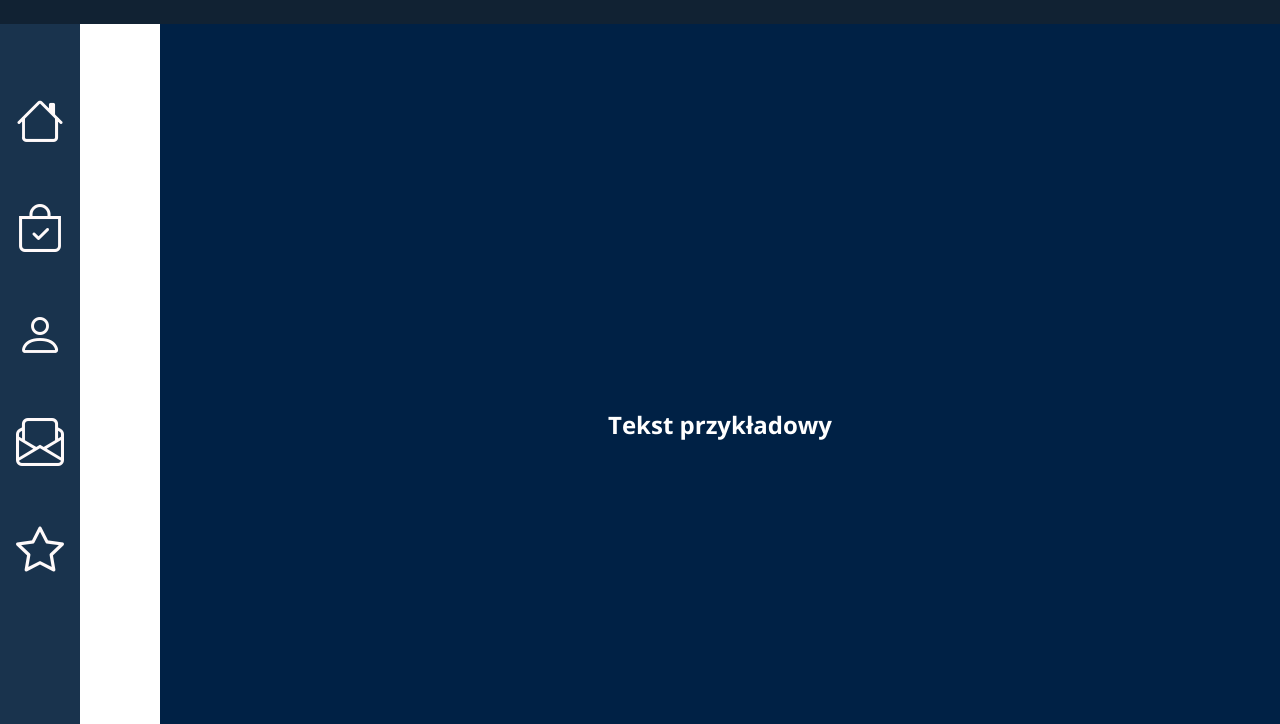
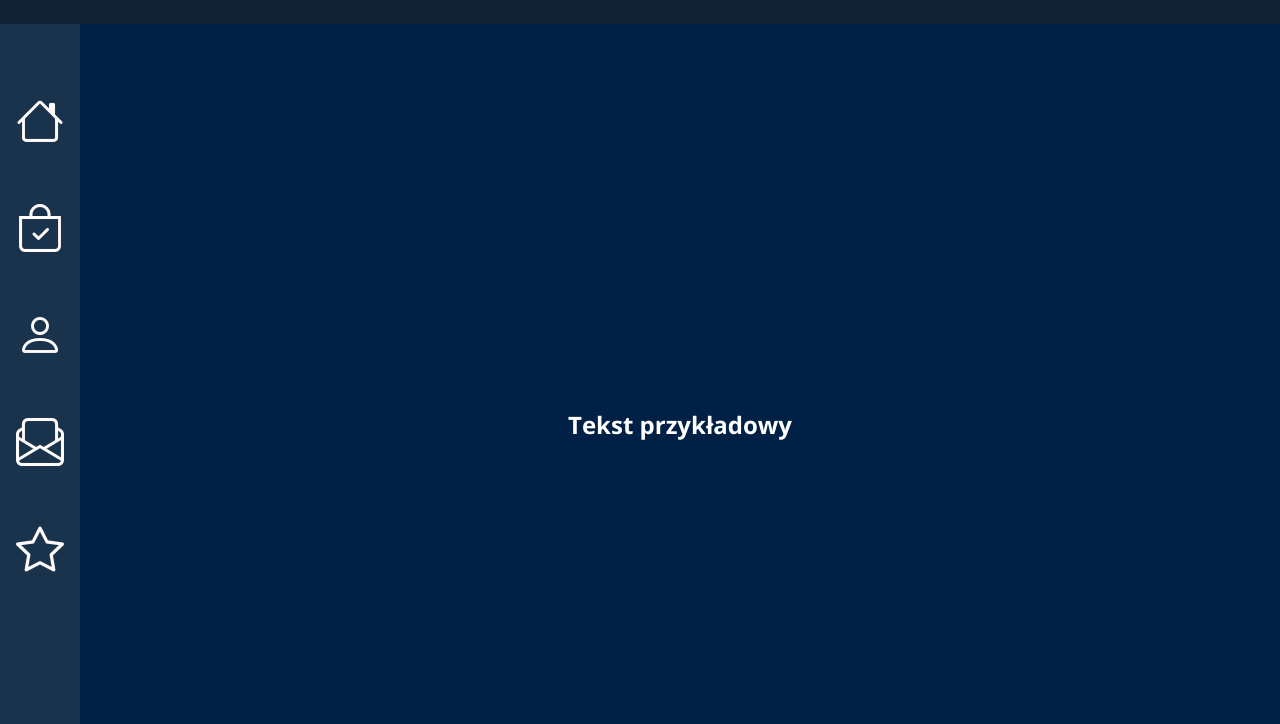
Before and after one commit to KacperKsiez/html-10-10-2022, a plain HTML site: page index.html in a window 1280 px wide. Shown: the part 76-800 px from the top of the page. Drawn offline with nearby package versions, Linux system fonts and the light colour scheme.

Commit message:
Naprawiłęm to co popsute

```diff
--- a/index.html
+++ b/index.html
@@ -69,7 +69,6 @@
 		</nav>
 
 		<main class="content">
-			<main class="content">
 			<section>
 				<div class="content-container">
 					<h2>Tekst przykładowy</h2>
@@ -105,7 +104,6 @@
 				</div>
 			</section>
 		</main>
-		</main>
 		<footer class="main-footer">
 			<h1 class="main-footer__txt">Strona została stworzona przez Kacpra K, Bartosza K, Fabiana O</h1>
 			<i class="main-footer__icon bi bi-phone">Kontakt: 000-000-000</i>
```
Lines whose indentation alone changed are shown as unchanged.
